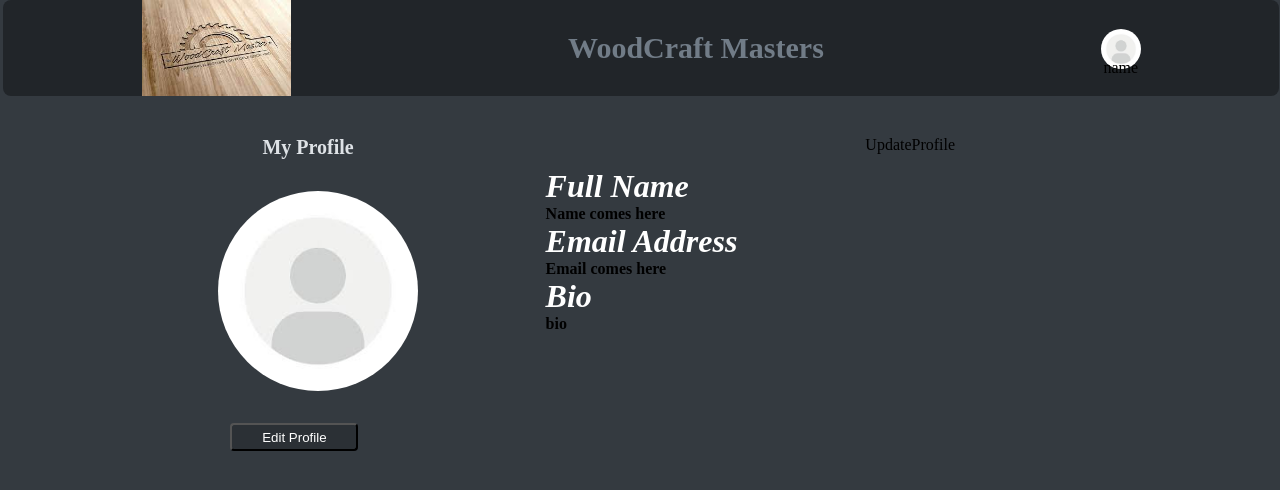
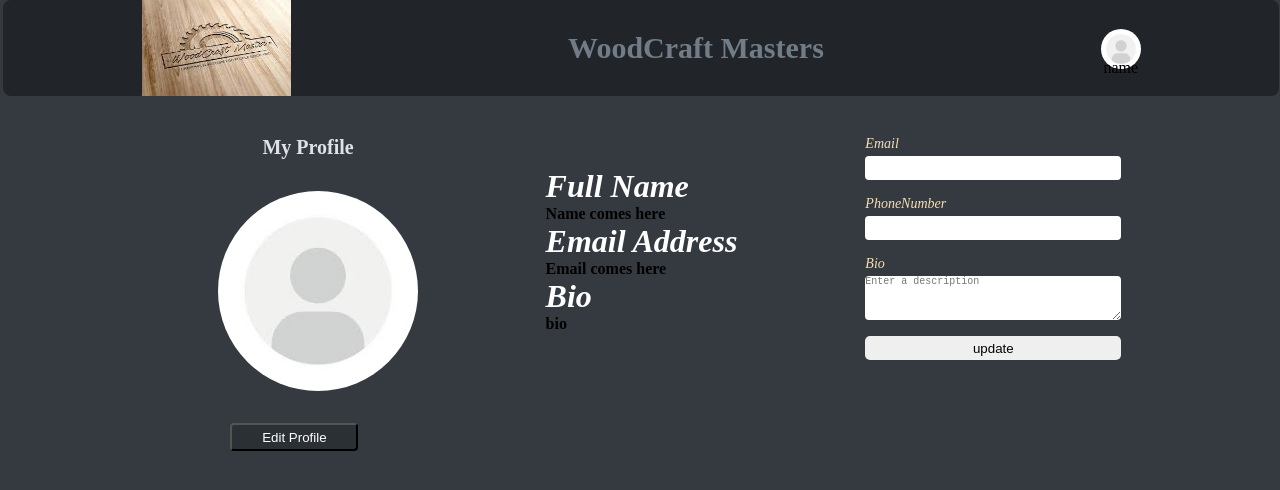
Before and after one commit to Ndigithe-john/CarpentryConnect, a React (Create React App) app in the folder frontend/: page /profile/editProfile in a window 1280 px wide. Shown: the top 490 px of the page. Built offline with nearby package versions, Linux system fonts and the light colour scheme.

Commit message:
adding the form to update the profile

```diff
--- a/frontend/src/pages/UpdateProfile.js
+++ b/frontend/src/pages/UpdateProfile.js
@@ -1,7 +1,17 @@
 import React from "react";
 
 const UpdateProfile = () => {
-  return <div>UpdateProfile</div>;
+  return (
+    <form className="update_profile_details">
+      <label>Email</label>
+      <input type="email" />
+      <label>PhoneNumber</label>
+      <input type="text" />
+      <label>Bio</label>
+      <textarea name="description" rows="4" placeholder="Enter a description" />
+      <button>update</button>
+    </form>
+  );
 };
 
 export default UpdateProfile;
--- a/frontend/src/pages/pages.css
+++ b/frontend/src/pages/pages.css
@@ -8,6 +8,7 @@
   --color-background-900: #212529;
   --color-red: #fa5252;
   --color-red-dark: #e03131;
+  --color-text-wheat: #f5deb3;
 }
 .landing_page {
   position: relative;
@@ -179,3 +180,37 @@
   font-size: 20px;
   text-align: center;
 }
+.update_profile_details {
+  display: flex;
+  flex-direction: column;
+}
+.update_profile_details label {
+  color: var(--color-text-wheat);
+  font-style: italic;
+  font-size: 14px;
+  margin-bottom: 0.5vh;
+}
+.update_profile_details input {
+  width: 20vw;
+  height: 3vh;
+  border-radius: 4px;
+  outline: none;
+  border: none;
+  font-size: 10px;
+  margin-bottom: 2vh;
+}
+.update_profile_details textarea {
+  border-radius: 4px;
+  outline: none;
+  border: none;
+  margin-bottom: 2vh;
+  font-size: 10px;
+}
+.update_profile_details button {
+  height: 3vh;
+  color: black;
+  border: none;
+  outline: none;
+  border-radius: 5px;
+  cursor: pointer;
+}
```
